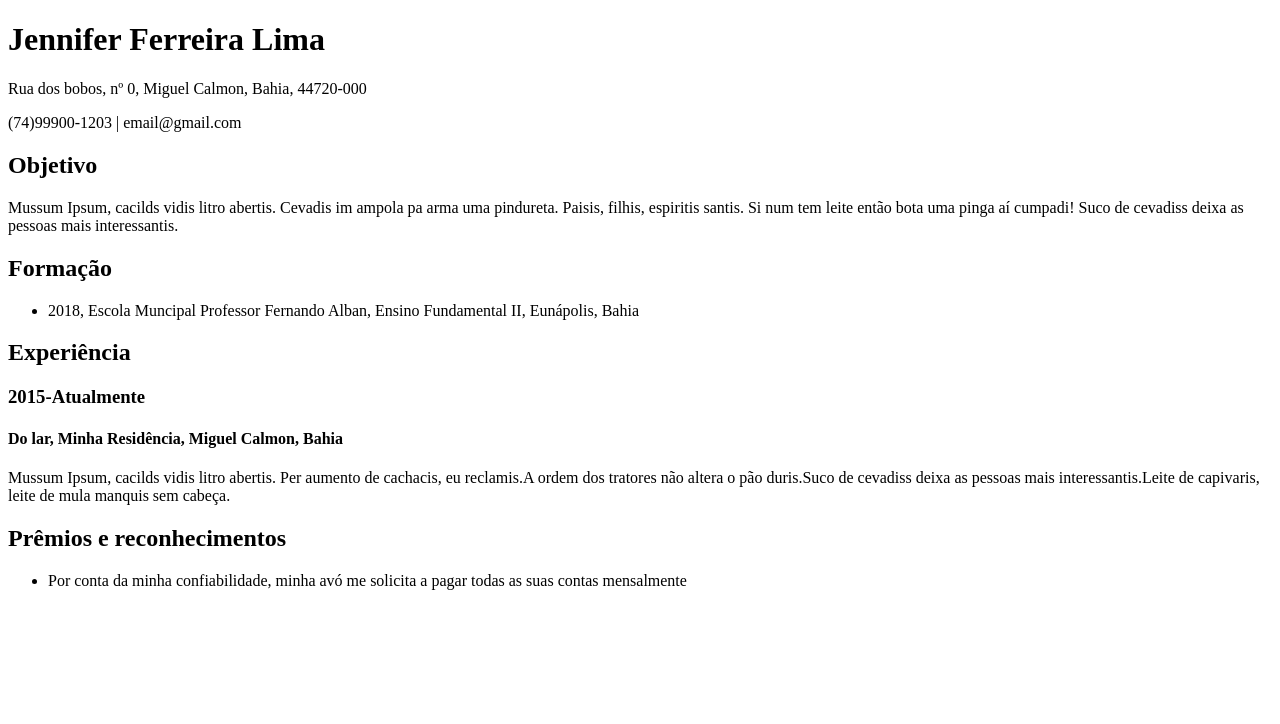
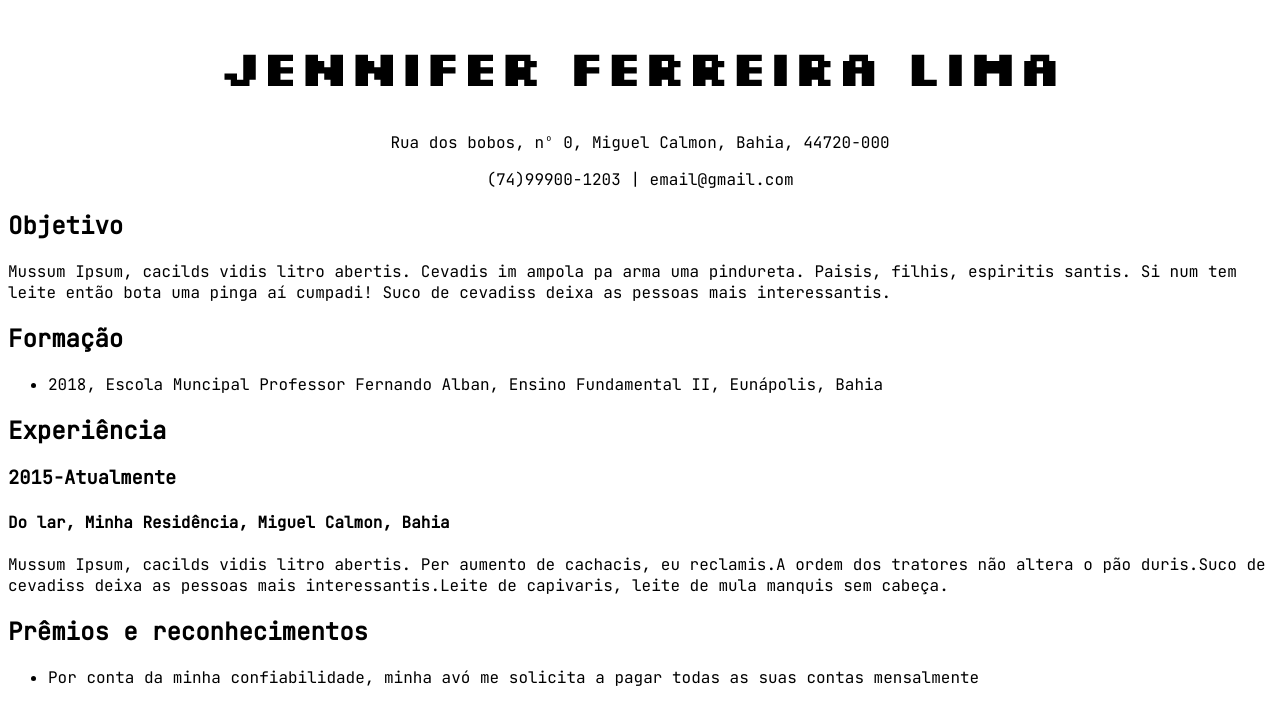
Before and after one commit to jedoblen/Curriculo-web, a plain HTML site: page index.html in a window 1280 px wide. Drawn offline with Linux system fonts and the light colour scheme.

Commit message:
Adicionando js

```diff
--- a/index.html
+++ b/index.html
@@ -5,15 +5,17 @@
     <meta http-equiv="X-UA-Compatible" content="IE=edge">
     <meta name="viewport" content="width=device-width, initial-scale=1.0">
     <link rel="shortcut icon" href="rainbow.ico" type="image/x-icon">
+    <link rel="stylesheet" href="style.css">
     <title>Currículo</title>
 </head>
 <body>
+   <script type="text/javascript" src="js.js"></script>
    <div id="qrcode"></div>
    <a id="url"></a>
-   <div class="texto"></div>
+   <div class="main">
     <h1>Jennifer Ferreira Lima</h1>
-    <p>Rua dos bobos, nº 0, Miguel Calmon, Bahia, 44720-000</p>
-    <p>(74)99900-1203 | email@gmail.com</p>
+    <p align="center">Rua dos bobos, nº 0, Miguel Calmon, Bahia, 44720-000</p>
+    <p align="center">(74)99900-1203 | email@gmail.com</p>
     <h2>Objetivo</h2>
     <p>Mussum Ipsum, cacilds vidis litro abertis. Cevadis im ampola pa arma uma pindureta. Paisis, filhis, espiritis santis. Si num tem leite então bota uma pinga aí cumpadi! Suco de cevadiss deixa as pessoas mais interessantis.</p>
     <h2>Formação</h2>
@@ -28,6 +30,6 @@
     <ul>
         <li>Por conta da minha confiabilidade, minha avó me solicita a pagar todas as suas contas mensalmente</li>
     </ul>
-
+   </div>
 </body>
 </html>
--- /dev/null
+++ b/style.css
@@ -0,0 +1,11 @@
+@import url('https://fonts.googleapis.com/css2?family=JetBrains+Mono&family=Silkscreen:wght@700&family=Source+Code+Pro&display=swap');
+
+h1{
+    font-size: 50px;
+    text-align: center;
+    font-family: 'Silkscreen', cursive;
+}
+
+body{
+    font-family: 'JetBrains Mono', monospace;
+}
```
Also changed, not shown: js.js (added).
